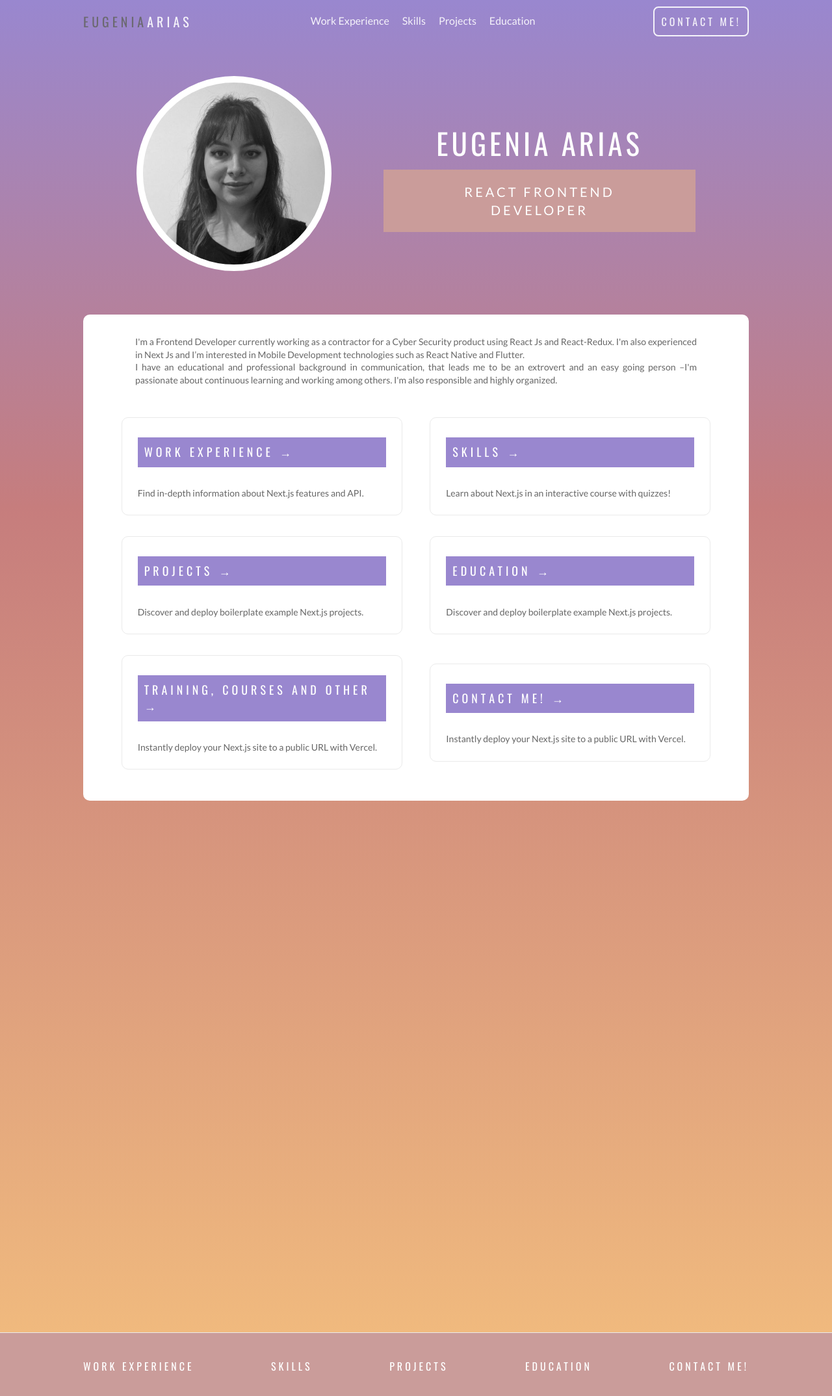
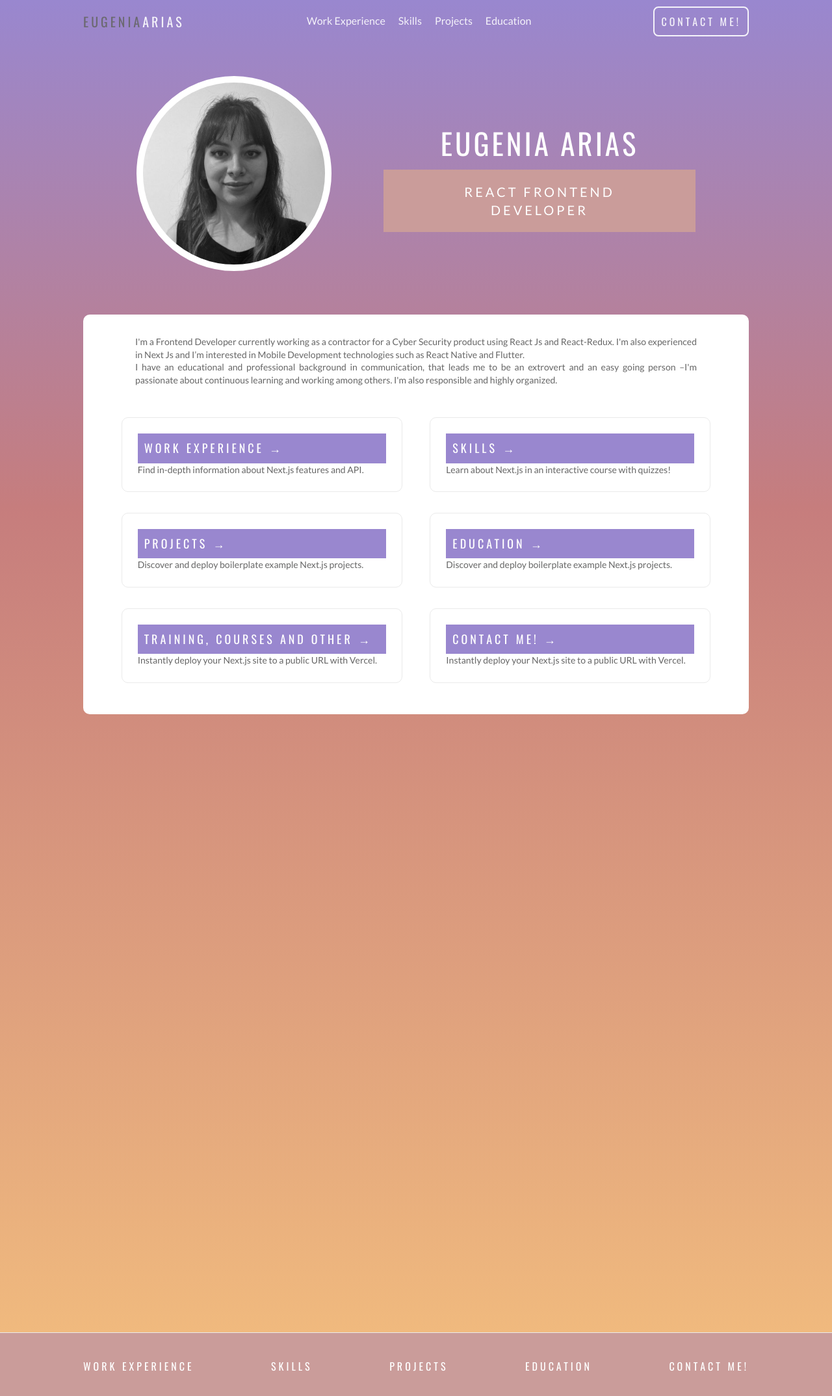
Before and after one commit to ariaseugeniab/eugenia-resume, a Next.js app: page / in a window 1280 px wide. Shown: the top 2148 px of the page at 65% size. Built offline with nearby package versions, Linux system fonts and the light colour scheme.

Commit message:
Clean code

```diff
--- a/components/Footer/Footer.jsx
+++ b/components/Footer/Footer.jsx
@@ -1,24 +1,36 @@
 import styled from "@emotion/styled";
 import Link from "next/link";
+import theme from "../../theme/theme";
+import { BasicTitle } from "../shared/Text/text";
 
 const Footer = () => {
   return (
     <StyledFooter>
       <FooterContent>
         <Column>
-          <StyledLink href="/experience">Work Experience</StyledLink>
+          <StyledLink href="/experience">
+            <BasicTitle>Work Experience</BasicTitle>
+          </StyledLink>
         </Column>
         <Column>
-          <StyledLink href="/skills">Skills</StyledLink>
+          <StyledLink href="/skills">
+            <BasicTitle>Skills</BasicTitle>
+          </StyledLink>
         </Column>
         <Column>
-          <StyledLink href="/projects">Projects</StyledLink>
+          <StyledLink href="/projects">
+            <BasicTitle>Projects</BasicTitle>
+          </StyledLink>
         </Column>
         <Column>
-          <StyledLink href="/education">Education</StyledLink>
+          <StyledLink href="/education">
+            <BasicTitle>Education</BasicTitle>
+          </StyledLink>
         </Column>
         <Column>
-          <StyledLink href="/contact-me">CONTACT ME!</StyledLink>
+          <StyledLink href="/contact-me">
+            <BasicTitle>Contact me!</BasicTitle>
+          </StyledLink>
         </Column>
       </FooterContent>
     </StyledFooter>
@@ -26,9 +38,9 @@ const Footer = () => {
 };
 
 const StyledFooter = styled.div`
-  background-color: #ca9c9a;
+  background-color: ${theme.color.paleOrange};
   width: 100%;
-  border-top: 1px solid #eaeaea;
+  border-top: ${theme.border.thin};
   display: flex;
   justify-content: center;
   align-items: center;
@@ -44,10 +56,6 @@ const FooterContent = styled.div`
   gap: 60px;
   align-items: flex-start;
   justify-content: space-between;
-  font-family: "Oswald";
-  text-transform: uppercase;
-  letter-spacing: 4px;
-  line-height: 1.4;
 `;
 
 const Column = styled.div`
@@ -55,18 +63,19 @@ const Column = styled.div`
 `;
 
 const StyledLink = styled(Link)`
-  color: white;
+  color: ${theme.color.white};
+
   &:hover::after {
     width: 100%;
     transition: width 0.3s;
-    color: #2b3538;
+    color: ${theme.color.grey};
   }
   &:after {
     content: "";
     display: block;
     width: 0px;
     height: 3px;
-    background: rgb(255, 255, 255);
+    background: ${theme.color.white};
     transition: width 0.3s ease 0s;
   }
 `;
--- a/components/Header/Header.jsx
+++ b/components/Header/Header.jsx
@@ -1,6 +1,8 @@
 import styled from "@emotion/styled";
 import Link from "next/link";
 import { useEffect, useState } from "react";
+import theme from "../../theme/theme";
+import { BasicTitle } from "../shared/Text/text";
 import MainLogo from "./MainLogo/MainLogo";
 
 const Header = () => {
@@ -36,7 +38,9 @@ const Header = () => {
             <StyledLink href="/projects">Projects</StyledLink>
             <StyledLink href="/education">Education</StyledLink>
           </MenuContainer>
-          <LinearButton href="/contact-me">CONTACT ME!</LinearButton>
+          <LinearButton href="/contact-me">
+            <BasicTitle>CONTACT ME!</BasicTitle>
+          </LinearButton>
         </HeaderContainer>
       </StyledHeader>
     </Container>
@@ -45,7 +49,7 @@ const Header = () => {
 
 const Container = styled.div`
   .headerTest {
-    background-color: transparent;
+    background-color: ${theme.color.transparent};
     transition: all 0.5s ease-out 0s;
   }
 `;
@@ -53,7 +57,7 @@ const Container = styled.div`
 const StyledHeader = styled.header`
   position: fixed;
   top: 0;
-  background-color: #ca9c9a;
+  background-color: ${theme.color.paleOrange};
   transition: all 0.5s ease-out 0s;
   width: 100%;
   z-index: 2;
@@ -65,7 +69,7 @@ const HeaderContainer = styled.div`
   flex-direction: row;
   justify-content: space-between;
   width: 80%;
-  color: white;
+  color: ${theme.color.white};
   max-width: 1200px;
   margin: auto;
   padding: 10px 0;
@@ -82,7 +86,7 @@ const StyledLink = styled(Link)`
   &:hover::after {
     width: 100%;
     transition: width 0.3s;
-    color: #2b3538;
+    color: ${theme.color.grey};
   }
   &:after {
     content: "";
@@ -96,18 +100,14 @@ const StyledLink = styled(Link)`
 
 const LinearButton = styled(Link)`
   cursor: pointer;
-  background-color: transparent;
-  border: 2px solid white;
-  color: white;
-  border-radius: 8px;
-  font-family: "Oswald";
-  text-transform: uppercase;
-  letter-spacing: 4px;
-  line-height: 1.4;
+  background-color: ${theme.color.transparent};
+  border: ${theme.border.solidWhite2};
+  color: ${theme.color.white};
+  border-radius: ${theme.borderRadius.light};
   padding: 10px;
 
   &:hover {
-    box-shadow: rgb(255 255 255/ 15%) 0px 4px 8px;
+    box-shadow: ${theme.boxShadow.white};
   }
 `;
 
--- a/components/Header/MainLogo/MainLogo.jsx
+++ b/components/Header/MainLogo/MainLogo.jsx
@@ -1,14 +1,15 @@
 import styled from "@emotion/styled";
 import Link from "next/link";
+import theme from "../../../theme/theme";
 import Title from "../../shared/Title/Title";
 
 const MainLogo = () => {
   return (
     <MainTitle href="/">
-      <Title size="20px" color="#666666">
+      <Title size="20px" color={theme.color.lightGrey}>
         EUGENIA
       </Title>
-      <Title size="20px" color="white">
+      <Title size="20px" color={theme.color.white}>
         ARIAS
       </Title>
     </MainTitle>
--- a/components/Home/index.jsx
+++ b/components/Home/index.jsx
@@ -1,6 +1,8 @@
 import styled from "@emotion/styled";
 import Link from "next/link";
+import theme from "../../theme/theme";
 import Profile from "../Profile/Profile";
+import { BasicTitle, StyledText } from "../shared/Text/text";
 
 const Home = () => {
   return (
@@ -70,21 +72,13 @@ const Home = () => {
 
 const StyledArticle = styled.div`
   padding: 2rem;
-  background-color: white;
-  border-radius: 10px;
+  background-color: ${theme.color.white};
+  border-radius: ${theme.borderRadius.regular};
 `;
 
 const AboutMeText = styled.div`
   width: 90%;
   margin: auto;
-`;
-
-const StyledText = styled.p`
-  font-family: "Lato";
-  font-size: 14px;
-  color: #666666;
-  line-height: 1.4;
-  text-align: justify;
 `;
 
 const CardsContainer = styled.div`
@@ -100,28 +94,25 @@ const Card = styled(Link)`
   margin: 1rem;
   flex-basis: 45%;
   padding: 1.5rem;
-  padding-top: 0;
+  /* padding-top: 0; */
   text-align: left;
-  color: inherit;
   text-decoration: none;
-  background-color: white;
-  border-radius: 10px;
+  background-color: ${theme.color.white};
+  border-radius: ${theme.borderRadius.regular};
   transition: color 0.15s ease, border-color 0.15s ease;
-  border: 1px solid #eaeaea;
-  box-shadow: none;
+  border: ${theme.border.thin};
+  box-shadow: ${theme.boxShadow.none};
   cursor: pointer;
+
   &:hover {
-    border: 1px solid white;
-    box-shadow: rgb(0 0 0 / 15%) 0px 4px 8px;
+    border: ${theme.border.solidWhite1};
+    box-shadow: ${theme.boxShadow.grey};
   }
 `;
 
-const CardTitle = styled.h5`
-  font-family: "Oswald";
-  background-color: #9987cf;
-  letter-spacing: 5px;
-  line-height: 1.4;
-  color: white;
+const CardTitle = styled(BasicTitle)`
+  background-color: ${theme.color.purple};
+  color: ${theme.color.white};
   padding: 10px;
   font-size: 18px;
   font-weight: normal;
--- a/components/Profile/Profile.jsx
+++ b/components/Profile/Profile.jsx
@@ -1,4 +1,5 @@
 import styled from "@emotion/styled";
+import theme from "../../theme/theme";
 import Title from "../shared/Title/Title";
 
 const Profile = () => {
@@ -8,7 +9,7 @@ const Profile = () => {
       <RightContent>
         <Title
           size="45px"
-          color="white"
+          color={theme.color.white}
           width="80%"
           textAlign="center"
           margin="10px auto"
@@ -39,8 +40,8 @@ const ImageContainer = styled.div`
   background-image: url(${({ image }) => image});
   background-position: 55% 35%;
   background-size: 110%;
-  border-radius: 50%;
-  border: 10px solid white;
+  border-radius: ${theme.borderRadius.circular};
+  border: ${theme.border.boldWhite};
   filter: grayscale(100%);
 `;
 
@@ -49,9 +50,9 @@ const RightContent = styled.div`
 `;
 
 const DescriptionContainer = styled.div`
-  background-color: #ca9c9a;
+  background-color: ${theme.color.paleOrange};
   padding: 20px;
-  color: white;
+  color: ${theme.color.white};
 `;
 
 const Description = styled.h3`
--- /dev/null
+++ b/components/shared/Text/text.js
@@ -0,0 +1,19 @@
+import styled from "@emotion/styled";
+import theme from "../../../theme/theme";
+
+export const StyledText = styled.p`
+  font-family: ${theme.fontFamily.lato};
+  font-size: ${theme.fontSize.xs};
+  color: ${theme.color.lightGrey};
+  line-height: ${theme.lineHeight.regular};
+  text-align: justify;
+`;
+
+export const BasicTitle = styled.h1`
+  font-family: ${theme.fontFamily.oswald};
+  text-transform: uppercase;
+  letter-spacing: ${theme.letterSpacing.title};
+  line-height: ${theme.lineHeight.regular};
+  font-weight: normal;
+  font-size: ${theme.fontSize.base};
+`;
--- a/components/shared/Title/Title.jsx
+++ b/components/shared/Title/Title.jsx
@@ -1,19 +1,15 @@
 import styled from "@emotion/styled";
+import { BasicTitle } from "../Text/text";
 
 const Title = (props) => {
   return <StyledTitle {...props}>{props.children}</StyledTitle>;
 };
 
-const StyledTitle = styled.h1`
+const StyledTitle = styled(BasicTitle)`
   color: ${({ color }) => color};
   font-size: ${({ size }) => size};
   width: ${({ width }) => (width ? width : "fit-content")};
   text-align: ${({ textAlign }) => textAlign};
-  font-family: "Oswald", sans-serif;
-  text-transform: uppercase;
-  letter-spacing: 5px;
-  line-height: 1.4;
-  font-weight: normal;
   margin: ${({ margin }) => margin};
 `;
 
--- a/pages/_app.js
+++ b/pages/_app.js
@@ -21,7 +21,7 @@ export default function MyApp({ Component, pageProps }) {
 
 const MainContainer = styled.div`
   padding-top: 50px;
-  background: rgb(153, 135, 207);
+  background: ${theme.color.purple};
   background: linear-gradient(
     180deg,
     rgba(153, 135, 207, 1) 0%,
--- a/theme/theme.js
+++ b/theme/theme.js
@@ -1,35 +1,34 @@
 const theme = {
   borderRadius: {
     none: "0",
+    light: "8px",
+    regular: "10px",
+    circular: "50%",
   },
   boxShadow: {
     none: "none",
+    white: "rgb(255 255 255/ 15%) 0px 4px 8px",
+    grey: "rgb(0 0 0 / 15%) 0px 4px 8px",
   },
   border: {
-    thin01: "0.1px solid #FFFFFF",
-    thin02: "0.2px solid #FFFFFF",
-    thin05: "0.5px solid #FFFFFF",
-    regular: "1px solid #FFFFFF",
+    thin: "1px solid #eaeaea",
+    solidWhite1: "2px solid white",
+    solidWhite2: "2px solid white",
+    boldWhite: "10px solid white",
   },
   color: {
     black: "#000000",
-    black100: "#101010",
-    black200: "#1B1B1B",
-    darkGrey: "#FFFFFF0F",
-    lightGrey: "#FFFFFF59",
     white: "#FFFFFF",
-    blue: "#516EB8",
+    grey: "#2b3538",
+    lightGrey: "#666666",
+    paleOrange: "#ca9c9a",
+    purple: "#9987cf",
+    transparent: "transparent",
   },
-  gradient: {
-    LinearGradientHor:
-      "linear-gradient(90deg, #F08548 2.44%, rgba(151, 71, 255, 0.96) 80.08%)",
-    LinearGradientVer: "linear-gradient(180deg, #F08548 0%, #9747FF 100%)",
-    radialGradient:
-      "radial-gradient(42.01% 43.18% at 50% 48.6%, #F08548 0%, rgba(151, 71, 255, 0) 100%)",
-  },
+  gradient: {},
   fontFamily: {
-    shareTech: "Share Tech Mono",
-    ntr: "NTR",
+    lato: "Lato",
+    oswald: "Oswald",
   },
   fontSize: {
     xs: "14px",
@@ -38,10 +37,12 @@ const theme = {
     xl: "24px",
     xxl: "50px",
   },
-  height: {
-    header: "58px",
+  lineHeight: {
+    regular: 1.4,
   },
-  letterSpacing: {},
+  letterSpacing: {
+    title: "4px",
+  },
 };
 
 export default theme;
```
